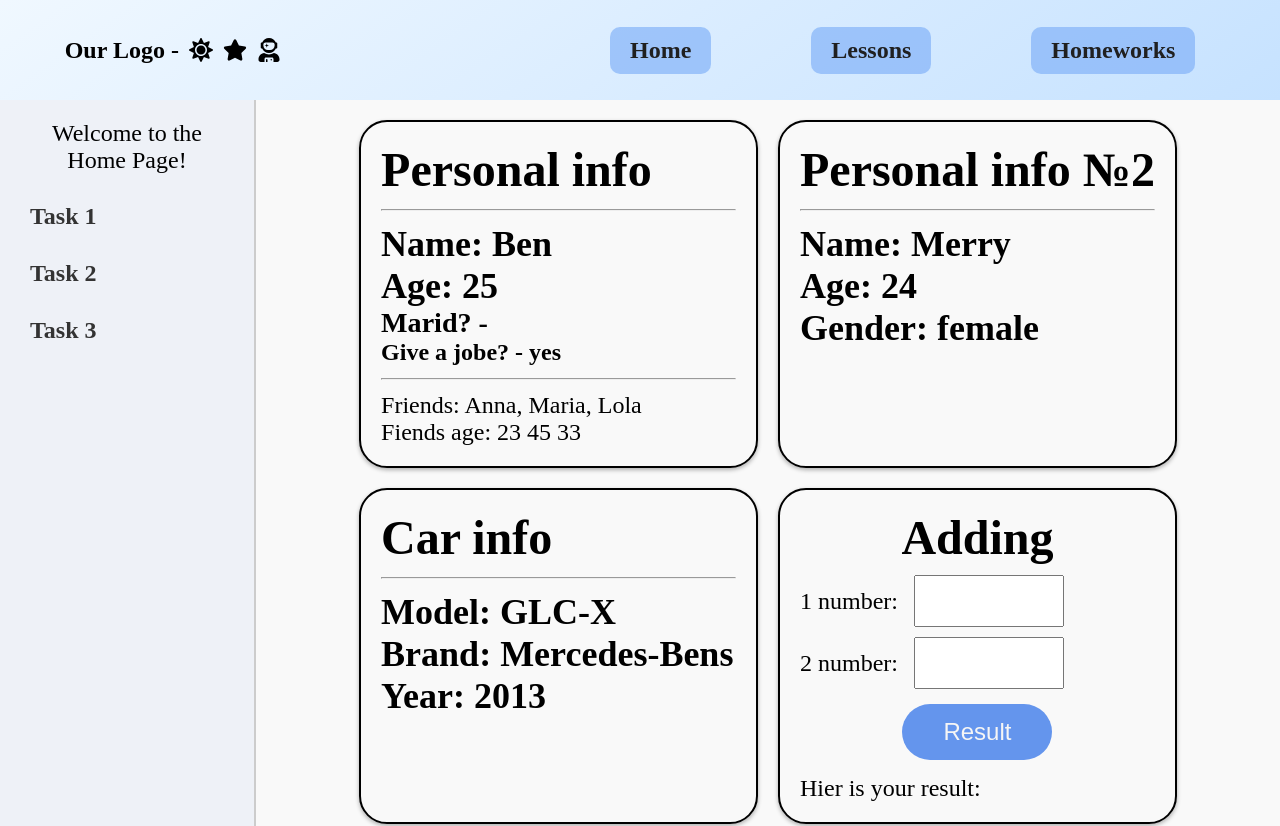
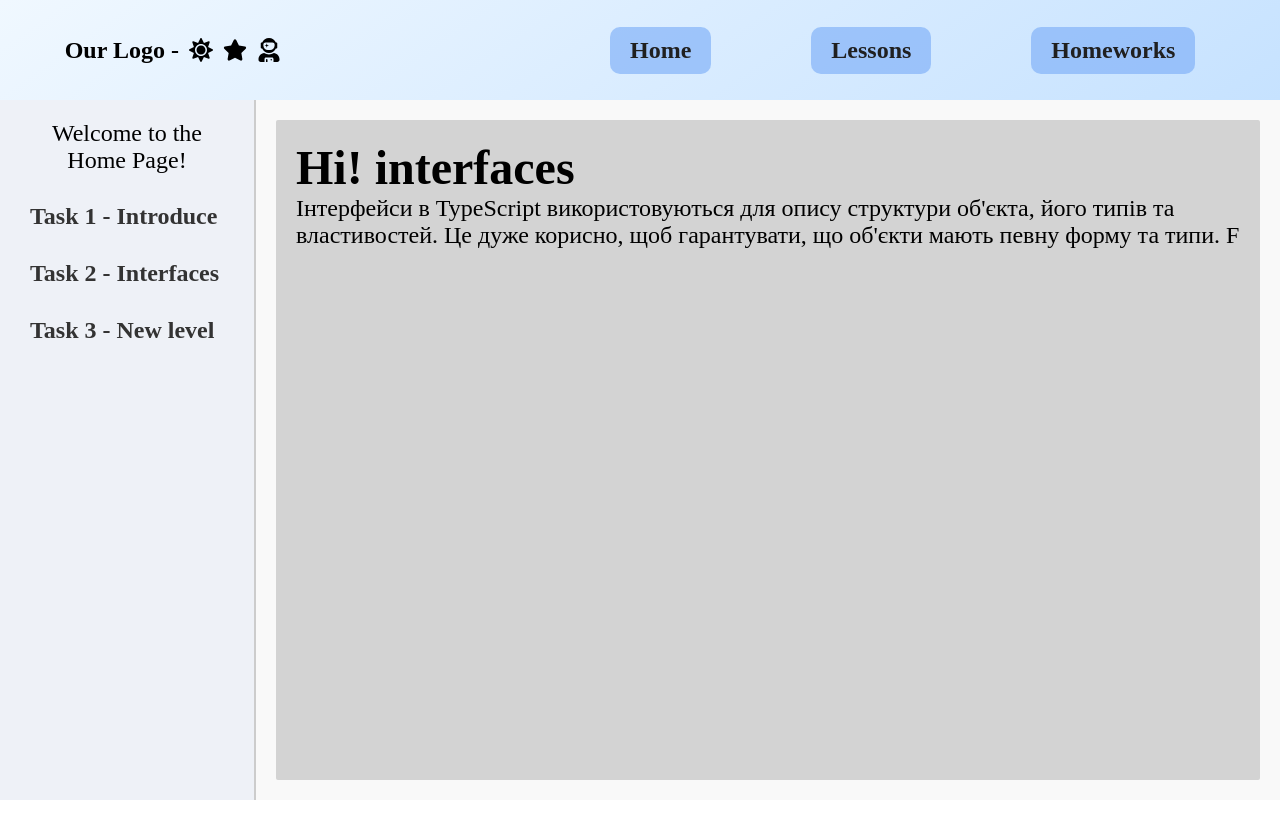
Before and after one commit to KoltLevry/React_third_ts, a React (Vite) app: page /mytask-02 in a window 1280 px wide. Shown: the top 826 px of the page. After the commit the page ends 800 px from the top, so only its background shows below. Built offline with nearby package versions, Linux system fonts and the light colour scheme.

Commit message:
start interface

```diff
--- a/src/App.tsx
+++ b/src/App.tsx
@@ -1,7 +1,9 @@
+import "./App.css";
 import { BrowserRouter as Router, Routes, Route } from "react-router-dom";
 import Navbar from "./components/Navbar/Navbar";
 import Home from "./components/pages/Home/Home";
 import MyTask_01 from "./components/pages/Home/MyTask_01/MyTask_01";
+import MyTask_02 from "./components/pages/Home/MyTask_02/MyTask_02";
 
 import Lessons from "./components/pages/lessons/Lessons";
 import Lesson_01 from "./components/pages/lessons/Lesson_01/Lesson_01";
@@ -9,8 +11,8 @@ import Lesson_02 from "./components/pages/lessons/Lesson_02/Lesson_02";
 
 import Homeworks from "./components/pages/homeworks/Homeworks";
 
-import "./App.css";
 import Homework_01 from "./components/pages/homeworks/Homework_01/Homework_01";
+import Homework_02 from './components/pages/homeworks/Homework_02/Homework_02';
 
 function App() {
   return (
@@ -20,7 +22,7 @@ function App() {
         <Routes>
           <Route path="/" element={<Home />} >
             <Route path="mytask-01" element={<MyTask_01 />} />
-            <Route path="mytask-02" element={<MyTask_01 />} />
+            <Route path="mytask-02" element={<MyTask_02 />} />
           </Route>
           <Route path="/lessons" element={<Lessons />}>
             <Route path="lesson-01" element={<Lesson_01 />} />
@@ -28,7 +30,7 @@ function App() {
           </Route>
           <Route path="/homeworks" element={<Homeworks />}>
             <Route path="homework-01" element={<Homework_01 />} />
-            {/* <Route path="homework-02" element={<Lesson_02 />} /> */}
+            <Route path="homework-02" element={<Homework_02 />} />
           </Route>
         </Routes>
       </div>
--- a/src/components/pages/Home/Home.tsx
+++ b/src/components/pages/Home/Home.tsx
@@ -8,13 +8,13 @@ function Home() {
       <div className="homepage-title">Welcome to the Home Page!</div>
         <ul>
           <li>
-            <Link to="mytask-01">Task 1</Link>
+            <Link to="mytask-01">Task 1 - Introduce</Link>
           </li>
           <li>
-            <Link to="mytask-02">Task 2</Link>
+            <Link to="mytask-02">Task 2 - Interfaces</Link>
           </li>
           <li>
-            <Link to="mytask-03">Task 3</Link>
+            <Link to="mytask-03">Task 3 - New level</Link>
           </li>
         </ul>
       </div>
--- /dev/null
+++ b/src/components/pages/Home/MyTask_02/MyTask_02.css
@@ -0,0 +1,6 @@
+.mytask_02-wrapper {
+    background-color: lightgray;
+    height: 100%;
+    padding: 20px;
+    border-radius: 2px;
+}
--- /dev/null
+++ b/src/components/pages/Home/MyTask_02/MyTask_02.tsx
@@ -0,0 +1,63 @@
+import "./MyTask_02.css";
+
+function MyTask_02() {
+    // crete User interface
+//   interface User {
+//     name: string;
+//     age: number;
+//     isActive: boolean;
+//   }
+
+//   const user: User = {
+//     name: "Alice",
+//     age: 25,
+//     isActive: true,
+//   };
+
+//   const user1: User = {
+//     name: "Bwb",
+//     age: 33,
+//     isActive: false,
+//   };
+
+    // crete Car interface
+  interface Car {
+    brand: string;
+    model: string;
+    year: number;
+    startEngine: () => void;
+  }
+
+  const myCar: Car = {
+    brand: "Tesla",
+    model: "Model 3",
+    year: 2023,
+    startEngine: () => {
+        console.log("Engine started!");
+    },
+  }
+
+  myCar.startEngine();
+
+    // crete Product interface
+
+  return (
+    <div className="mytask_02-wrapper">
+      <div className="intro-box">
+          <h1>Hi! interfaces </h1>
+          <p>
+            Інтерфейси в TypeScript використовуються для опису структури об'єкта,
+            його типів та властивостей. Це дуже корисно, щоб гарантувати, що об'єкти
+            мають певну форму та типи. F
+          </p>
+      </div>
+      <div tasks-box>
+        <div className="myCar_Task-box">
+
+        </div>
+      </div>
+    </div>
+  );
+}
+
+export default MyTask_02;
--- /dev/null
+++ b/src/components/pages/homeworks/Homework_02/Homework_02.tsx
@@ -0,0 +1,9 @@
+import "./Homework_02.css"
+
+function Homework_02() {
+    return(
+        <div>Hi hm 2</div>
+    );
+}
+
+export default Homework_02;
```
Also changed, not shown: src/components/pages/homeworks/Homework_02/Homework_02.css (added).
